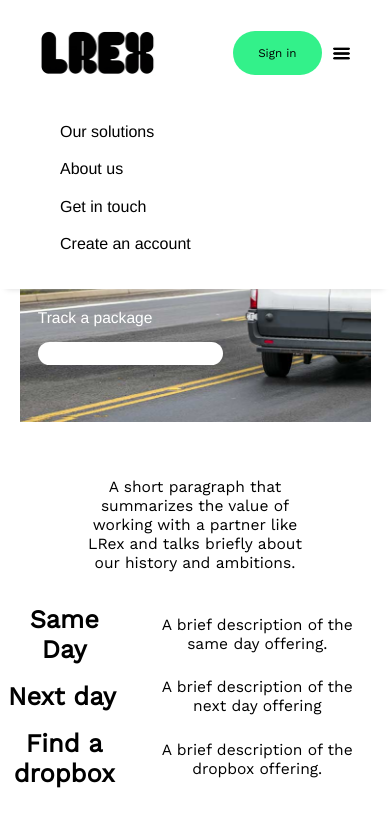
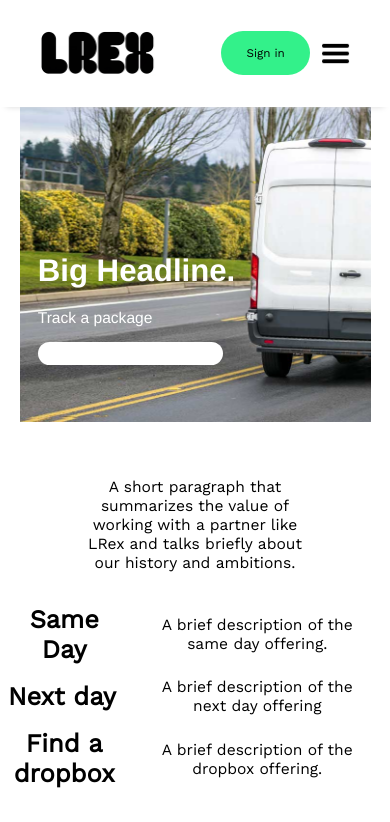
Before and after one commit to blakepreston/LREXTestSite, a Vue app: page / in a window 390 px wide. Shown: the top 822 px of the page. Built offline with nearby package versions, Linux system fonts and the light colour scheme.

Commit message:
Added mobile nav

```diff
--- a/src/components/HomePage.vue
+++ b/src/components/HomePage.vue
@@ -582,6 +582,8 @@ html, body{
         flex-direction: column;
     }
 
+
+
     .homepage{
       display: none;
     }
@@ -599,7 +601,7 @@ html, body{
     }
 
     .mobileNavigation nav{
-      display: flex;
+      display: none;
     }
 
     .logo_nav img{
@@ -615,7 +617,7 @@ html, body{
     }
 
     .menu_icon{
-      width: 5vw;
+      width: 8vw;
       margin-left: 10px;
     }
 
```
